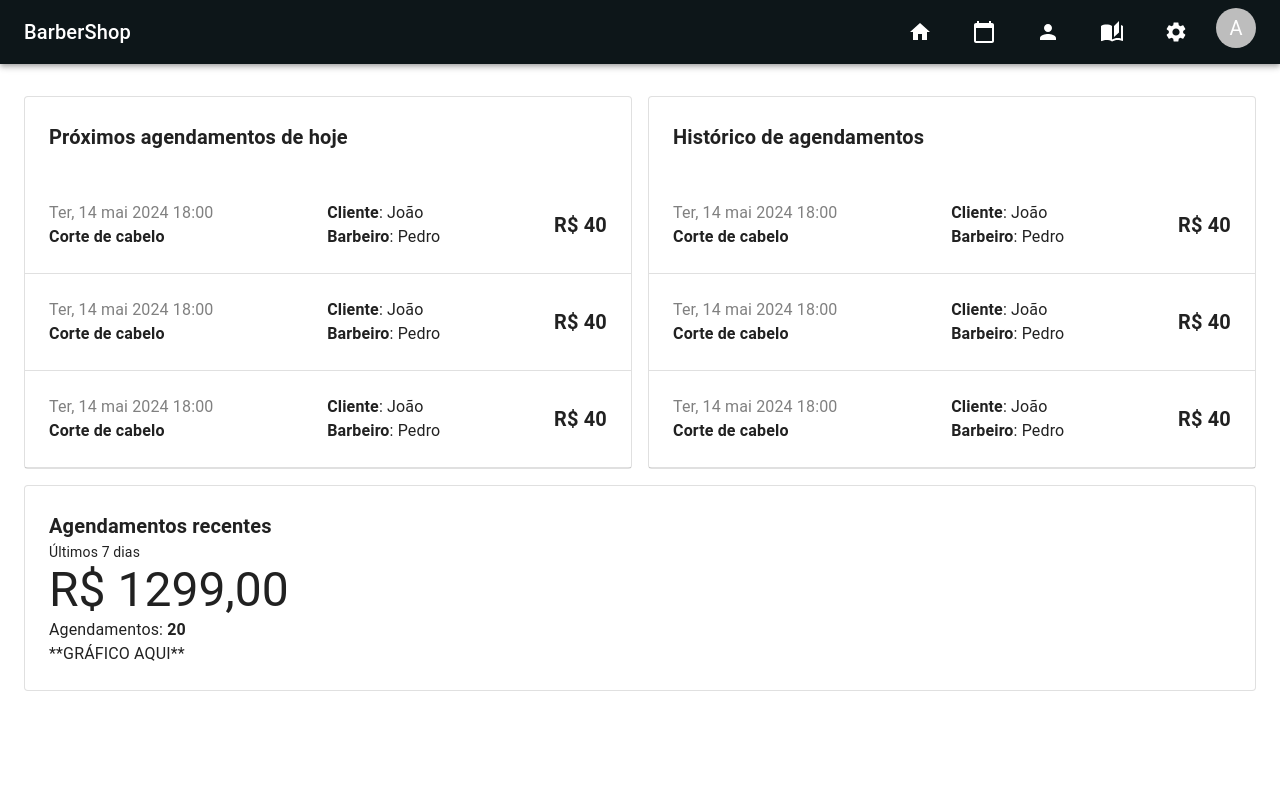
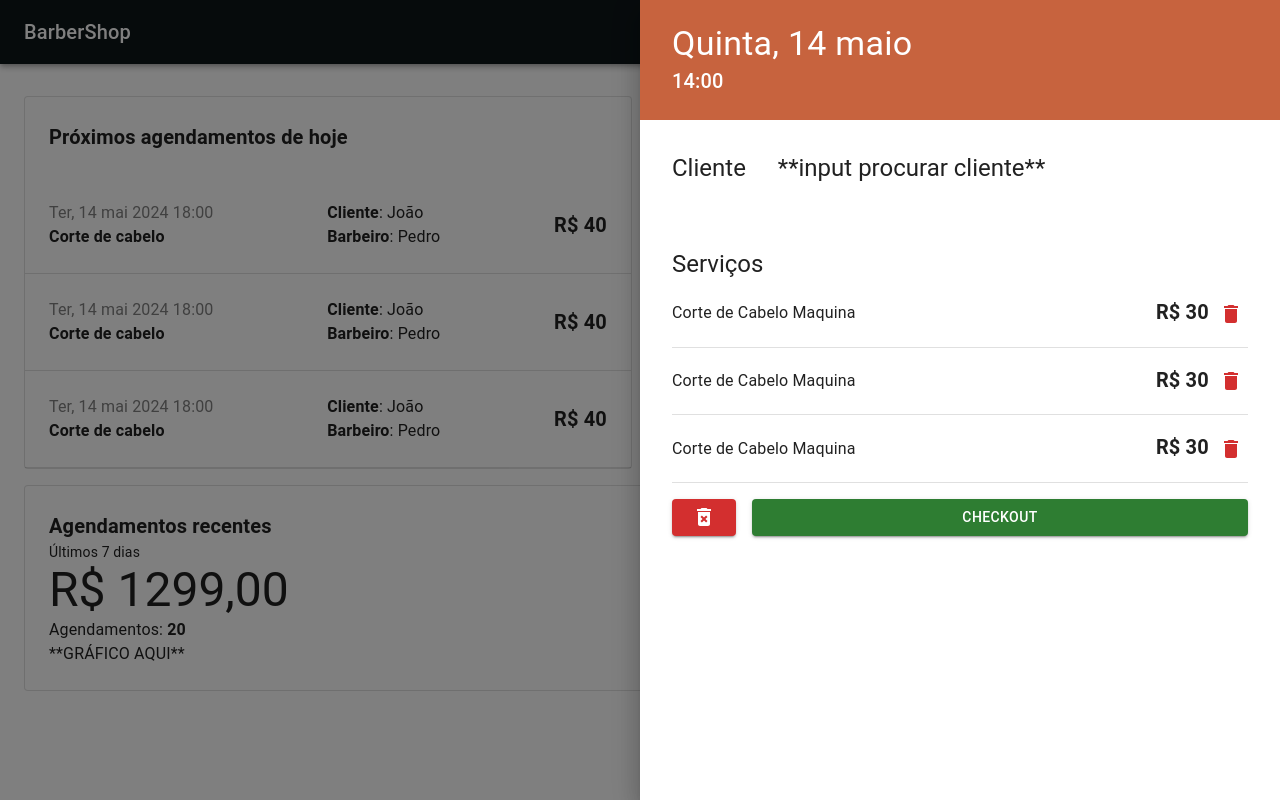
Before and after one commit to eujmac/tcc-site, a React (Vite) app: page /home in a window 1280 px wide. Both pictures are taken after a click on the element 328 px from the left and 225 px from the top of the page. Built offline with nearby package versions, Linux system fonts and the light colour scheme.

Commit message:
criando drawerContext, criando o drawer ui

```diff
--- a/src/components/CalendarioPopover.jsx
+++ b/src/components/CalendarioPopover.jsx
@@ -24,8 +24,10 @@ export default function CalendarioPopover({ dataAtual, setDataAtual, data }) {
           >
             <DateCalendar
               value={dataAtual}
-              onChange={novaData => setDataAtual(novaData)}
-              sx={{ zIndex: 10 }}
+              onChange={novaData => {
+                setDataAtual(novaData)
+                popupState.close()
+              }}
             ></DateCalendar>
           </Popover>
         </div>
--- a/src/components/Corte.jsx
+++ b/src/components/Corte.jsx
@@ -1,6 +1,9 @@
 import { Box, Stack, Typography } from "@mui/material"
+import { useDrawer } from "../context/DrawerContext"
 
 const Corte = () => {
+  const { setIsDrawerOpen } = useDrawer()
+
   return (
     <Stack
       direction="row"
@@ -13,6 +16,7 @@ const Corte = () => {
           backgroundColor: "#f8f8fb",
         },
       }}
+      onClick={() => setIsDrawerOpen(true)}
     >
       <Box>
         <Typography color={"gray"}>Ter, 14 mai 2024 18:00</Typography>
--- /dev/null
+++ b/src/components/DrawerCheckout.jsx
@@ -0,0 +1,64 @@
+import Drawer from "@mui/material/Drawer"
+import {
+  Box,
+  Button,
+  ButtonGroup,
+  ClickAwayListener,
+  IconButton,
+  Typography,
+} from "@mui/material"
+import { useDrawer } from "../context/DrawerContext"
+import ListaCortes from "./ListaCortes"
+import ListaServicos from "./ListaServicos"
+import { DeleteForever } from "@mui/icons-material"
+
+export default function DrawerCheckout() {
+  const { isDrawerOpen, setIsDrawerOpen } = useDrawer()
+  return (
+    <Drawer
+      variant="temporary"
+      anchor="right"
+      open={isDrawerOpen}
+      onClose={() => setIsDrawerOpen(false)}
+      height={"100%"}
+    >
+      <Box width="50vw" role="presentation">
+        <Box
+          sx={{
+            height: "120px",
+            bgcolor: "primary.main",
+            display: "flex",
+            alignItems: "center",
+            justifyContent: "space-between",
+          }}
+          p={4}
+        >
+          <Box>
+            <Typography variant="h4" color="white">
+              Quinta, 14 maio
+            </Typography>
+            <Typography variant="h6" color="white">
+              14:00
+            </Typography>
+          </Box>
+        </Box>
+        <Box p={4} display={"flex"} gap={4}>
+          <Typography variant="h5">Cliente</Typography>
+          <Typography variant="h5">**input procurar cliente**</Typography>
+        </Box>
+        <Box p={4}>
+          <Typography variant="h5">Serviços</Typography>
+          <ListaServicos />
+          <Box display={"flex"} gap={2} py={2}>
+            <Button variant="contained" color="error">
+              <DeleteForever />
+            </Button>
+            <Button variant="contained" fullWidth color="success">
+              Checkout
+            </Button>
+          </Box>
+        </Box>
+      </Box>
+    </Drawer>
+  )
+}
--- a/src/components/GridHorarios.jsx
+++ b/src/components/GridHorarios.jsx
@@ -1,8 +1,11 @@
 import { Button, Grid } from "@mui/material"
-import React from "react"
+import { useDrawer } from "../context/DrawerContext"
 
 const GridHorarios = () => {
+  const { setIsDrawerOpen } = useDrawer()
+
   return (
+    <>
       <Grid container rowGap={1}>
         <Grid item xs={2}>
           <Button variant="outlined" disabled>
@@ -20,7 +23,9 @@ const GridHorarios = () => {
           </Button>
         </Grid>
         <Grid item xs={2}>
-        <Button variant="outlined">09:00</Button>
+          <Button variant="outlined" onClick={() => setIsDrawerOpen(true)}>
+            09:00
+          </Button>
         </Grid>
         <Grid item xs={2}>
           <Button variant="outlined">10:00</Button>
@@ -72,6 +77,7 @@ const GridHorarios = () => {
           </Button>
         </Grid>
       </Grid>
+    </>
   )
 }
 
--- /dev/null
+++ b/src/components/ListaServicos.jsx
@@ -0,0 +1,17 @@
+import { Box, Divider } from "@mui/material"
+import Servico from "./Servico"
+
+const ListaServicos = () => {
+  return (
+    <Box>
+      <Servico />
+      <Divider />
+      <Servico />
+      <Divider />
+      <Servico />
+      <Divider />
+    </Box>
+  )
+}
+
+export default ListaServicos
--- a/src/components/NavBar.jsx
+++ b/src/components/NavBar.jsx
@@ -9,8 +9,11 @@ import {
   AppBar,
   Avatar,
   Box,
+  FormControlLabel,
+  FormGroup,
   IconButton,
   Stack,
+  Switch,
   Toolbar,
   Tooltip,
   Typography,
@@ -40,6 +43,20 @@ const NavBar = () => {
           </Typography>
 
           <Stack direction="row" spacing={2}>
+            <FormGroup
+              sx={{
+                alignSelf: "center",
+                bgcolor: "lightgray",
+                p: 0.5,
+                borderRadius: "20px",
+                color: "black",
+              }}
+            >
+              <FormControlLabel
+                control={<Switch defaultChecked />}
+                label="Aberto?"
+              />
+            </FormGroup>
             {navBarItems.map(item => (
               <Tooltip title={item.nome} key={item.nome}>
                 <IconButton
@@ -52,7 +69,7 @@ const NavBar = () => {
                 </IconButton>
               </Tooltip>
             ))}
-            <Avatar>A</Avatar>
+            <Avatar sx={{ alignSelf: "center" }}>A</Avatar>
           </Stack>
         </Toolbar>
       </AppBar>
--- /dev/null
+++ b/src/components/Servico.jsx
@@ -0,0 +1,31 @@
+import { Box, Button, IconButton, Stack, Typography } from "@mui/material"
+import { useDrawer } from "../context/DrawerContext"
+import { Delete } from "@mui/icons-material"
+
+const Servico = () => {
+  return (
+    <>
+      <Stack
+        direction="row"
+        display={"flex"}
+        justifyContent={"space-between"}
+        sx={{
+          py: 2,
+          "&:hover": {
+            backgroundColor: "#f8f8fb",
+          },
+        }}
+      >
+        <Typography alignSelf={"center"}>Corte de Cabelo Maquina</Typography>
+        <Typography variant="h6" alignSelf={"center"} fontWeight={"bold"}>
+          R$ 30{" "}
+          <IconButton aria-label="delete" color="error" size="small">
+            <Delete />
+          </IconButton>
+        </Typography>
+      </Stack>
+    </>
+  )
+}
+
+export default Servico
--- /dev/null
+++ b/src/context/DrawerContext.jsx
@@ -0,0 +1,19 @@
+import { createContext, useContext, useState } from "react"
+
+const DrawerContext = createContext()
+
+const DrawerProvider = ({ children }) => {
+  const [isDrawerOpen, setIsDrawerOpen] = useState(false)
+
+  return (
+    <DrawerContext.Provider value={{ isDrawerOpen, setIsDrawerOpen }}>
+      {children}
+    </DrawerContext.Provider>
+  )
+}
+
+const useDrawer = () => {
+  const context = useContext(DrawerContext)
+  return context
+}
+export { DrawerProvider, useDrawer }
--- a/src/main.jsx
+++ b/src/main.jsx
@@ -10,6 +10,8 @@ import { BrowserRouter } from "react-router-dom"
 import { App } from "./App"
 
 import { ptBR as ptBRDateFns } from "date-fns/locale"
+import { DrawerProvider } from "./context/DrawerContext"
+import DrawerCheckout from "./components/DrawerCheckout"
 const theme = createTheme({
   palette: {
     primary: {
@@ -30,7 +32,10 @@ ReactDOM.createRoot(document.getElementById("root")).render(
           adapterLocale={ptBRDateFns}
         >
           <CssBaseline />
-          <App />
+          <DrawerProvider>
+            <DrawerCheckout />
+            <App />
+          </DrawerProvider>
         </LocalizationProvider>
       </ThemeProvider>
     </BrowserRouter>
--- a/src/pages/Agendamento.jsx
+++ b/src/pages/Agendamento.jsx
@@ -51,7 +51,7 @@ const Agendamento = () => {
       </Box>
       <Container maxWidth="xl" sx={{ mt: "1rem" }}>
         <Grid container spacing={2}>
-          <Grid item xs={12} sm={6}>
+          <Grid item xs={12} md={6}>
             <Paper variant="outlined">
               <Stack spacing={2} p={2}>
                 <Stack
@@ -74,7 +74,7 @@ const Agendamento = () => {
               </Stack>
             </Paper>
           </Grid>
-          <Grid item xs={12} sm={6}>
+          <Grid item xs={12} md={6}>
             <Paper variant="outlined">
               <Stack spacing={2} p={2}>
                 <Stack
@@ -97,7 +97,7 @@ const Agendamento = () => {
               </Stack>
             </Paper>
           </Grid>
-          <Grid item xs={12} sm={6}>
+          <Grid item xs={12} md={6}>
             <Paper variant="outlined">
               <Stack spacing={2} p={2}>
                 <Stack
--- a/src/pages/Home.jsx
+++ b/src/pages/Home.jsx
@@ -1,7 +1,6 @@
 import { Box, Container, Grid, Paper, Stack, Typography } from "@mui/material"
 import NavBar from "../components/NavBar"
 import ListaCortes from "../components/ListaCortes"
-
 const Home = () => {
   return (
     <Box>
```
Lines whose indentation alone changed are shown as unchanged.
